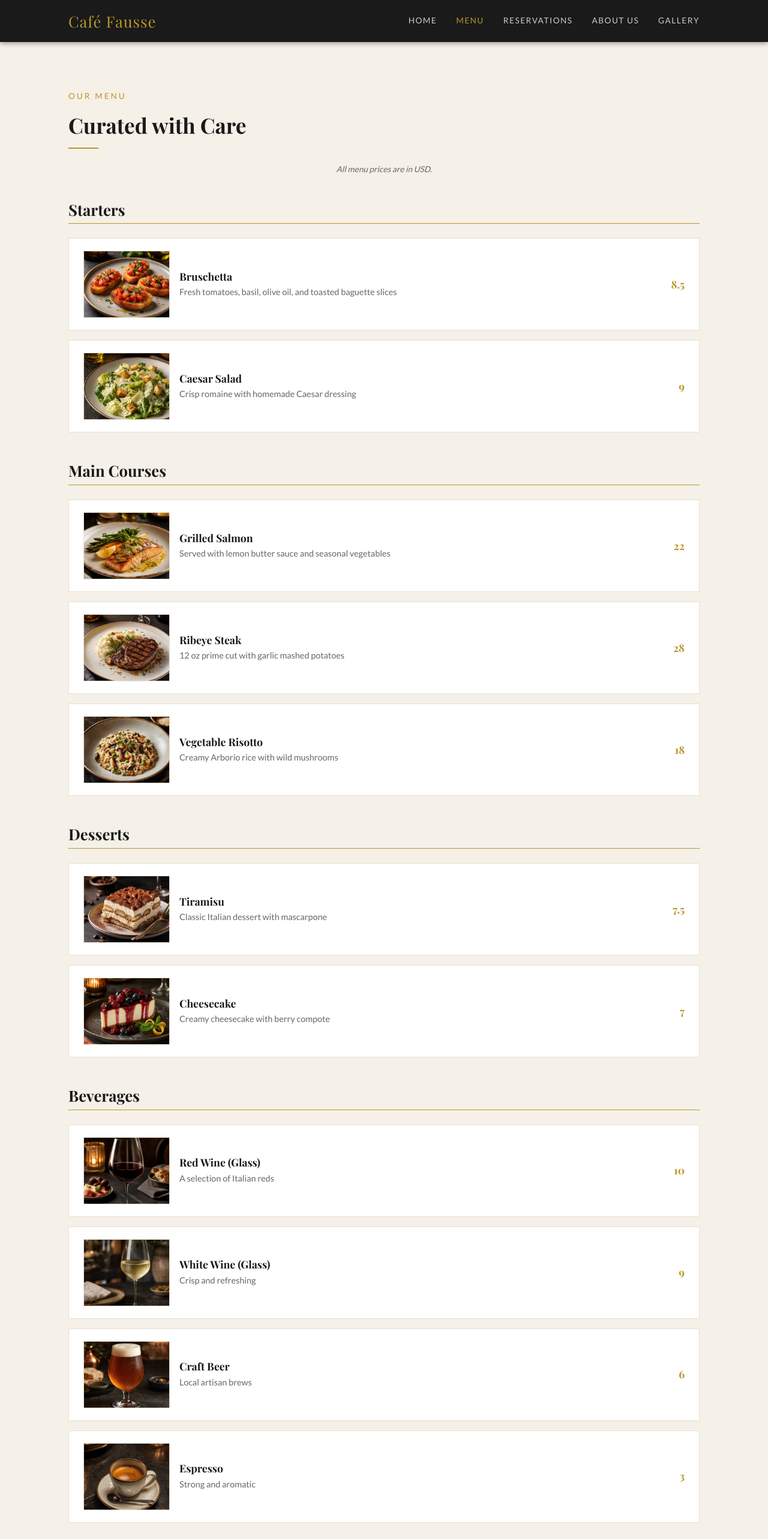
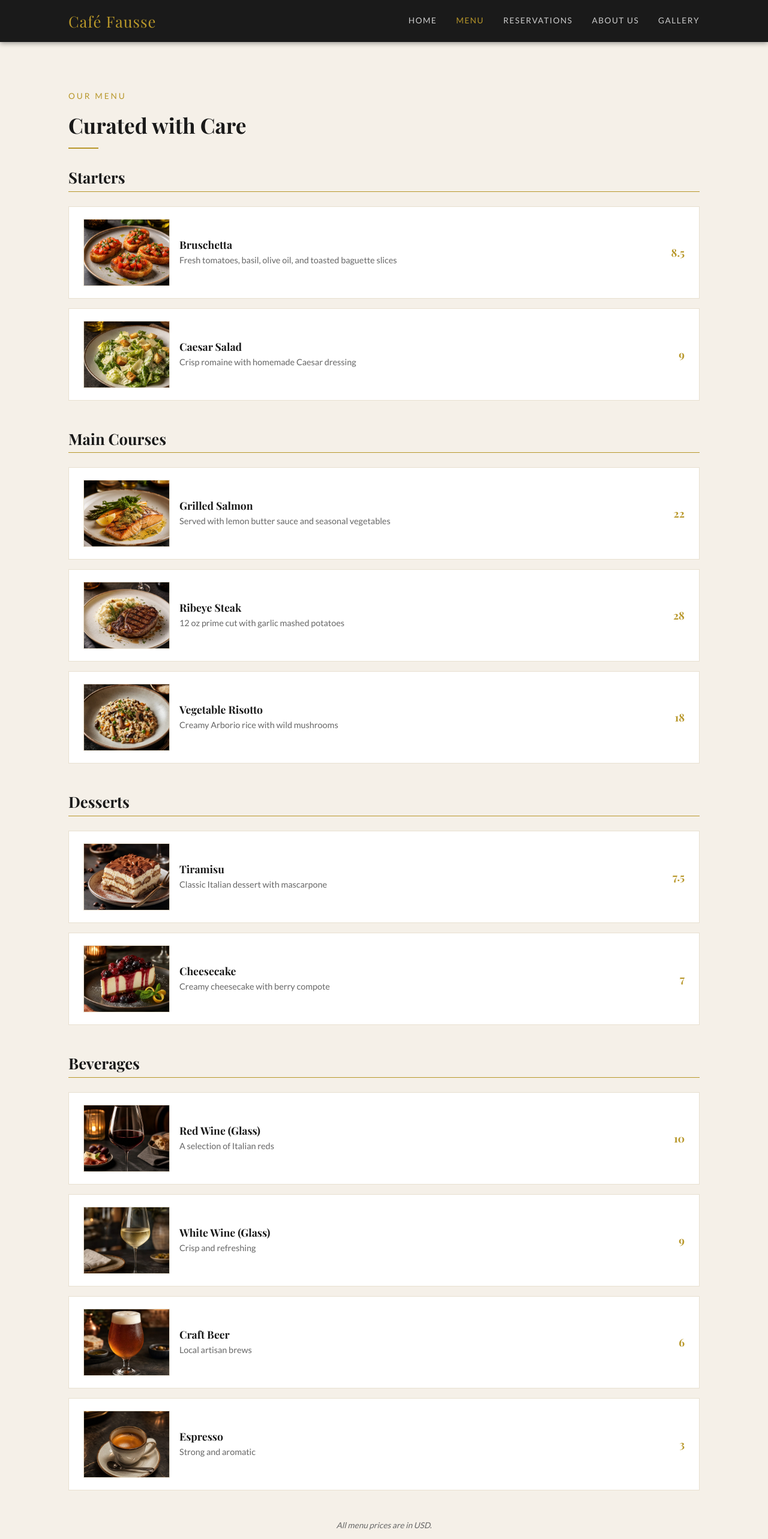
Before and after one commit to rlimrichard/cafe-fausse, a React (Vite) app in the folder frontend/: page /menu in a window 1280 px wide. Shown: the top 2566 px of the page at 60% size. Built offline with nearby package versions, Linux system fonts and the light colour scheme; no server answers; a web font is replaced by a local one.

Commit message:
Move menu currency note below items

```diff
--- a/frontend/src/pages/Menu.css
+++ b/frontend/src/pages/Menu.css
@@ -7,7 +7,7 @@
 }
 
 .menu-price-note {
-  margin: -0.5rem 0 2.5rem;
+  margin: 0.5rem 0 0;
   color: var(--text-muted);
   font-size: 0.85rem;
   font-style: italic;
--- a/frontend/src/pages/Menu.jsx
+++ b/frontend/src/pages/Menu.jsx
@@ -89,7 +89,6 @@ export default function Menu() {
         <p className="section-subtitle">Our Menu</p>
         <h1 className="section-title">Curated with Care</h1>
         <div className="divider" />
-        <p className="menu-price-note">All menu prices are in USD.</p>
 
         {menu.map(({ category, items }) => (
           <section key={category} className="menu-category">
@@ -110,6 +109,7 @@ export default function Menu() {
             </div>
           </section>
         ))}
+        <p className="menu-price-note">All menu prices are in USD.</p>
       </div>
     </div>
   )
```
